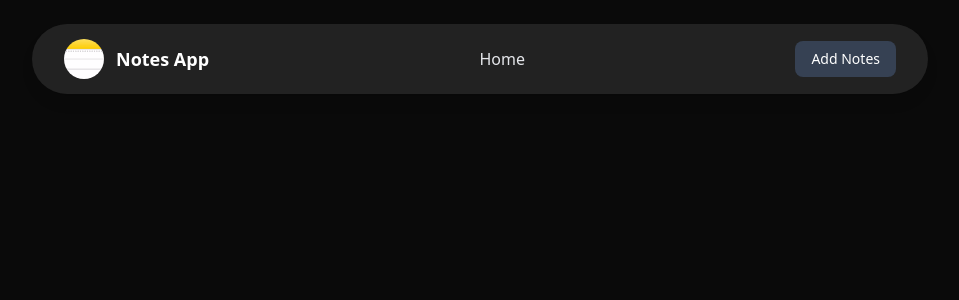
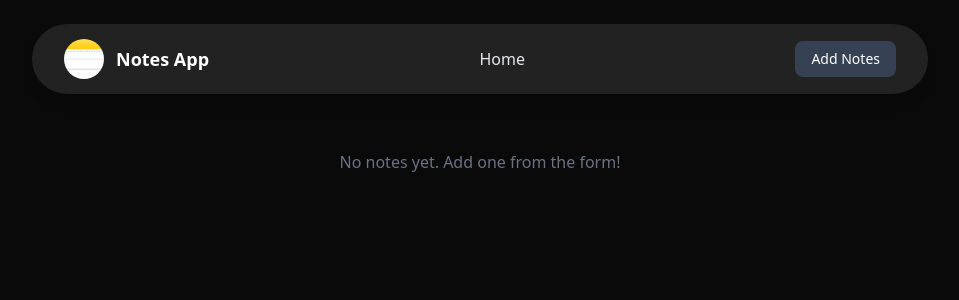
Before and after one commit to krishrpatel25/ReactJs-notes-app, a React (Vite) app: page / in a window 1280 px wide. Shown: the top 300 px of the page, without its empty margins (160-1119 px from the left). Built offline with nearby package versions, Linux system fonts and the light colour scheme.

Commit message:
add : no notes msg in home

```diff
--- a/src/pages/Home.jsx
+++ b/src/pages/Home.jsx
@@ -6,6 +6,12 @@ const Home = () => {
 
   return (
     <div className="max-w-4xl mx-auto mt-10 px-4 flex flex-col gap-6">
+      {notes.length === 0 && (
+        <p className="text-center text-gray-500">
+          No notes yet. Add one from the form!
+        </p>
+      )}
+
       {notes.map((note) => (
         <Card
           key={note.id}
```
